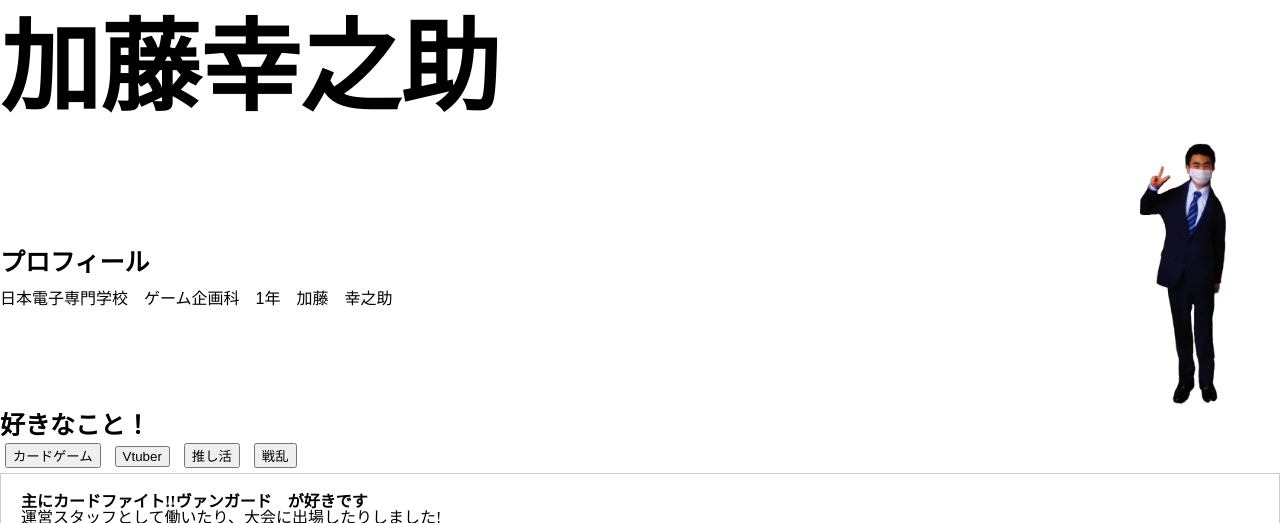
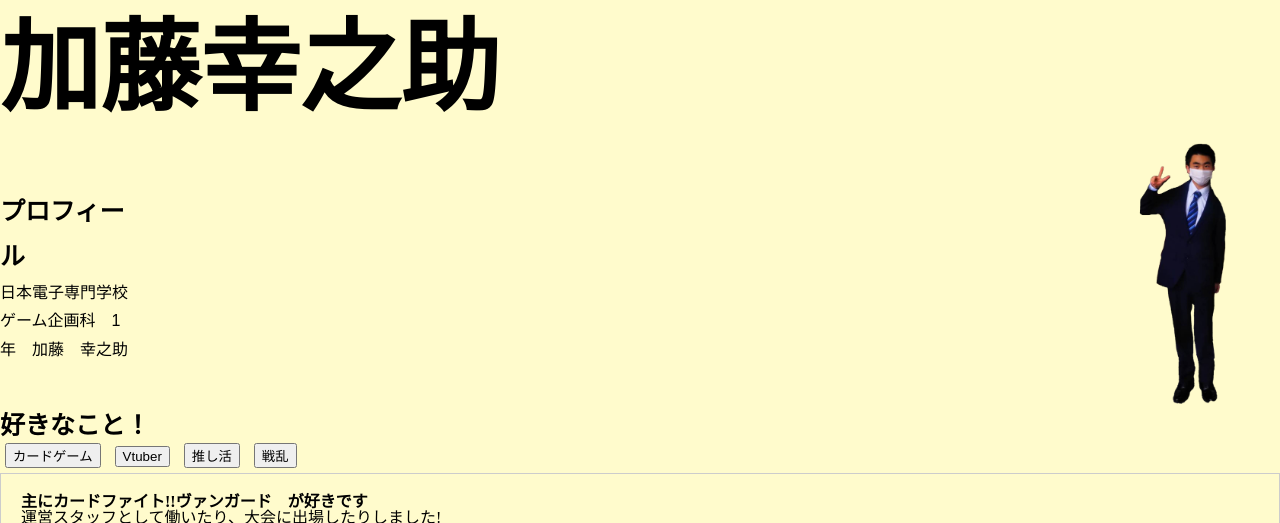
Before and after one commit to KK-0205/KK, a plain HTML site: page index.html in a window 1280 px wide. Shown: the top 523 px of the page. Drawn offline with Linux system fonts and the light colour scheme.

Commit message:
Update style.css

```diff
--- a/style.css
+++ b/style.css
@@ -56,8 +56,8 @@
     display: block;
 }
 .colorkk{
-      background-color:FFFBCC;
+      background-color:#FFFBCC;
     }
 .kk{
-    margin-left: 40px;
+    margin-left: 1000px;
 }
```
